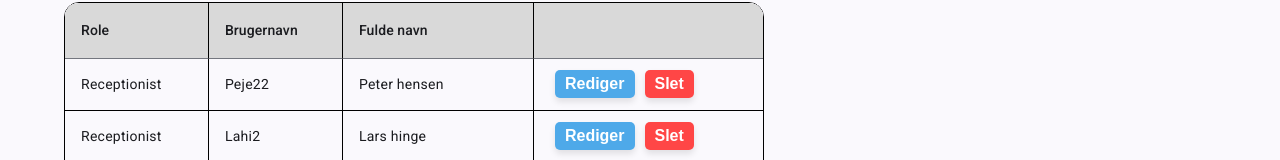
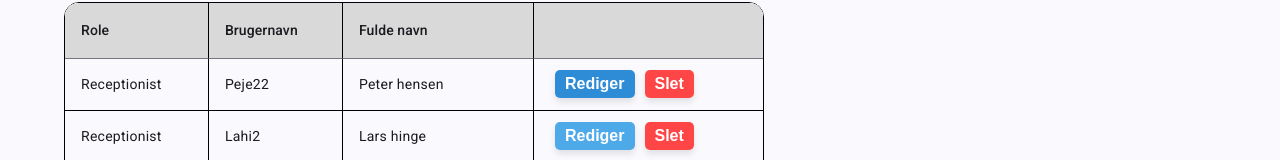
Before and after one commit to lahi1998/HotelBookingSVP, an Angular app in the folder Hotel-Angular/: page /admin/worker in a window 1280 px wide. In both pictures the pointer is over the button 594 px from the left and 277 px from the top of the page. Shown: the part 193-353 px from the top of the page. Built offline with nearby package versions, Linux system fonts and the light colour scheme.

Commit message:
did some button animation across all admin bits

```diff
--- a/Hotel-Angular/src/app/components/admin/adminRoom/adminRoom.css
+++ b/Hotel-Angular/src/app/components/admin/adminRoom/adminRoom.css
@@ -57,8 +57,16 @@ button {
     background-color: #4EA9E9;
 }
 
+.edit:hover {
+  background-color: #2e8cd6;
+}
+
 .delete {
     background-color: #FF4646;
+}
+
+.delete:hover {
+    background-color: #e93d3d;
 }
 
 /* Create-room-box (form) */
@@ -97,6 +105,9 @@ select {
     margin-top: 12px;
 }
 
+.create:hover {
+  background-color: #2e8cd6;
+}
 
 /* Image carousel and upload */
 
--- a/Hotel-Angular/src/app/components/admin/adminRoomType/adminRoomType.css
+++ b/Hotel-Angular/src/app/components/admin/adminRoomType/adminRoomType.css
@@ -54,8 +54,16 @@ button {
     background-color: #4EA9E9;
 }
 
+.edit:hover {
+  background-color: #2e8cd6;
+}
+
 .delete {
     background-color: #FF4646;
+}
+
+.delete:hover {
+    background-color: #e93d3d;
 }
 
 /* Create-type-box (form) */
@@ -87,6 +95,10 @@ select {
     margin-top: 12px;
 }
 
+.create:hover {
+  background-color: #2e8cd6;
+}
+
 /* Responsive behavior */
 @media screen and (max-width: 900px) {
     .container {
--- a/Hotel-Angular/src/app/components/admin/adminWorker/adminWorker.css
+++ b/Hotel-Angular/src/app/components/admin/adminWorker/adminWorker.css
@@ -50,12 +50,21 @@ button {
     box-shadow: 0 4px 6px rgba(0, 0, 0, 0.1);
 }
 
+
 .edit {
     background-color: #4EA9E9;
 }
 
+.edit:hover {
+  background-color: #2e8cd6;
+}
+
 .delete {
     background-color: #FF4646;
+}
+
+.delete:hover {
+    background-color: #e93d3d;
 }
 
 /* Create-worker (form) */
@@ -87,6 +96,10 @@ select {
     margin-top: 12px;
 }
 
+.create:hover {
+  background-color: #2e8cd6;
+}
+
 /* Responsive behavior */
 @media screen and (max-width: 900px) {
     .container {
```
